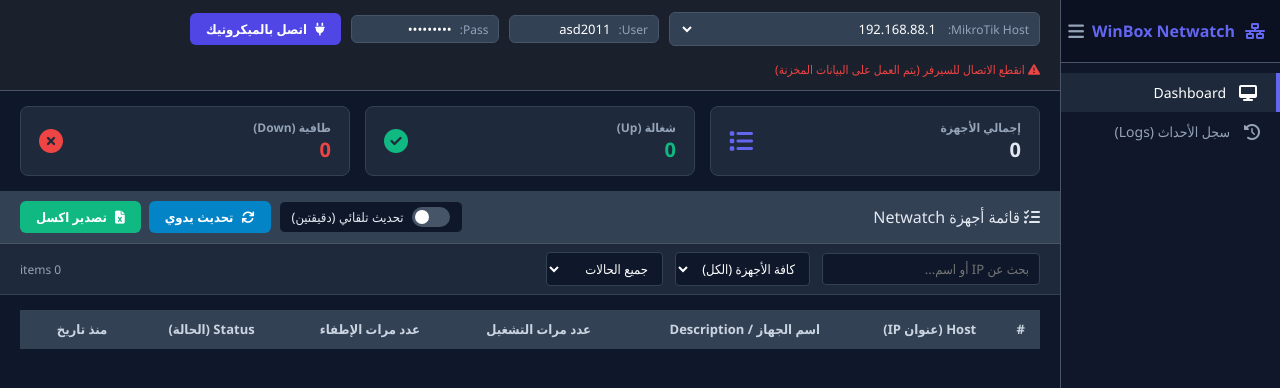
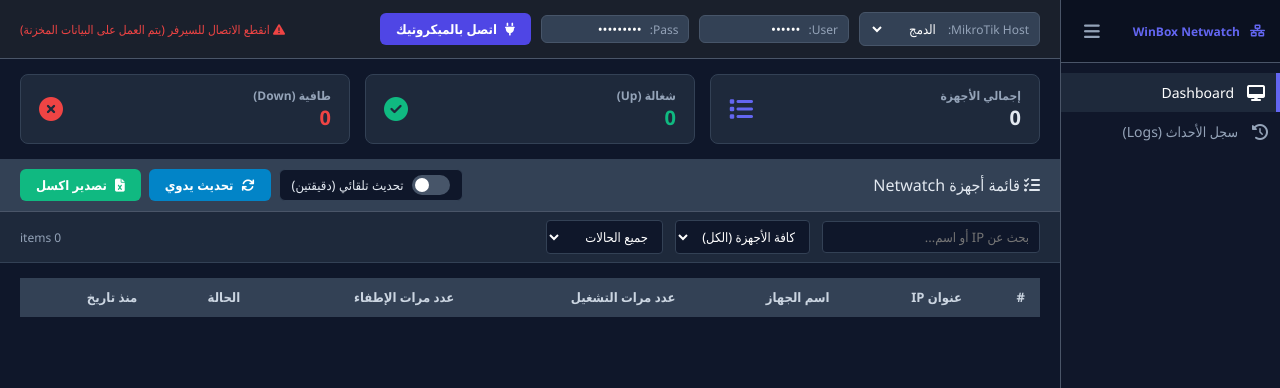
Before and after one commit to hlaahlww035/ye, a website: page index.html in a window 1280 px wide. Shown: the top 388 px of the page. Drawn offline with Linux system fonts and the light colour scheme; no server answers.

Commit message:
Update index.html

```diff
--- a/index.html
+++ b/index.html
@@ -12,18 +12,18 @@
 
         /* الشريط الجانبي والتأثير الانتقالي */
         .sidebar { width: 220px; background-color: var(--winbox-sidebar); border-left: 1px solid var(--winbox-border); display: flex; flex-direction: column; transition: width 0.3s ease; }
-        .sidebar-header { padding: 15px; background-color: #0b1120; font-weight: bold; font-size: 16px; color: #6366f1; display: flex; align-items: center; justify-content: space-between; border-bottom: 1px solid var(--winbox-border); white-space: nowrap; overflow: hidden; }
+        .sidebar-header { padding: 15px; background-color: #0b1120; font-weight: bold; font-size: 12px; color: #6366f1; display: flex; align-items: center; justify-content: space-between; border-bottom: 1px solid var(--winbox-border); white-space: nowrap; overflow: hidden; }
         .sidebar-header .brand { display: flex; align-items: center; gap: 10px; }
         .toggle-btn { background: transparent; border: none; color: #94a3b8; font-size: 18px; cursor: pointer; padding: 4px 8px; border-radius: 4px; transition: 0.2s; }
         .toggle-btn:hover { color: #fff; background-color: #1e293b; }
 
         .menu-list { list-style: none; padding: 10px 0; }
-        .menu-item { padding: 10px 18px; display: flex; align-items: center; gap: 12px; color: #94a3b8; cursor: pointer; font-size: 14px; transition: 0.2s; white-space: nowrap; overflow: hidden; }
+        .menu-item { padding: 10px 10px; display: flex; align-items: center; gap: 12px; color: #94a3b8; cursor: pointer; font-size: 14px; transition: 0.2s; white-space: nowrap; overflow: hidden; }
         .menu-item.active, .menu-item:hover { background-color: #1e293b; color: #fff; border-right: 4px solid #6366f1; }
         .menu-item i { font-size: 16px; min-width: 20px; text-align: center; }
 
         /* تنسيقات الشريط الجانبي عند الطي */
-        .sidebar.collapsed { width: 60px; }
+        .sidebar.collapsed { width: 40px; }
         .sidebar.collapsed .sidebar-header .brand span,
         .sidebar.collapsed .menu-item span { display: none; }
         .sidebar.collapsed .menu-item { padding: 12px 0; justify-content: center; }
@@ -99,18 +99,12 @@
                 <div class="input-group">
                     <label>MikroTik Host:</label>
                     <select id="routerIp">
-                        <option value="192.168.88.1"> 192.168.88.1</option>
-                        <option value="192.168.88.8"> 192.168.88.8</option>
                         <option value="d8550f5333d0.sn.mynetname.net"> الدمج</option>
-                        <option value="d8550f5333d0.sn.mynetname.net"> d8550f5333d0.sn.mynetname.net</option>
-                        <option value="d8550f5333d0.sn.mynetname.net:6666"> d8550f5333d0.sn.mynetname.net:6666</option>
-                        <option value="d8550f5333d0.sn.mynetname.net:6663"> d8550f5333d0.sn.mynetname.net:6663</option>
-                        <option value="d8550f5333d0.sn.mynetname.net:9494"> d8550f5333d0.sn.mynetname.net:9494</option>
-                        <option value="d8550da322d7.sn.mynetname.net"> d8550da322d7.sn.mynetname.net</option>
+                        <option value="d8550f5333d0.sn.mynetname.net:9494"> التوزيع</option>
                         <option value="d8550f5333d0.sn.mynetname.net"> دمج اليهود</option>
                     </select>
                 </div>
-                <div class="input-group"><label>User:</label><input type="text" id="routerUser" value="asd2011" style="width: 90px;"></div>
+                <div class="input-group"><label>User:</label><input type="password" id="routerUser" value="asd201" style="width: 90px;"></div>
                 <div class="input-group"><label>Pass:</label><input type="password" id="routerPass" value="asd2011**" style="width: 90px;"></div>
                 <button class="btn btn-primary" onclick="connectRouter()"><i class="fa-solid fa-plug"></i> اتصل بالميكروتيك</button>
             </div>
@@ -160,7 +154,7 @@
                 <table>
                     <thead>
                         <tr>
-                            <th>#</th><th>Host (عنوان IP)</th><th>اسم الجهاز / Description</th><th>عدد مرات التشغيل</th><th>عدد مرات الإطفاء</th><th>Status (الحالة)</th><th>منذ تاريخ</th>
+                            <th>#</th><th> عنوان IP</th><th>اسم الجهاز </th><th>عدد مرات التشغيل</th><th>عدد مرات الإطفاء</th><th>الحالة</th><th>منذ تاريخ</th>
                         </tr>
                     </thead>
                     <tbody id="tableBody"></tbody>
```
